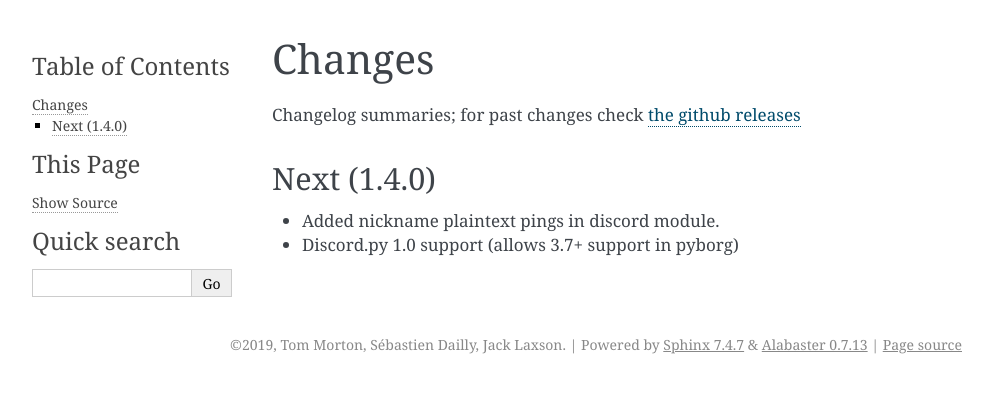
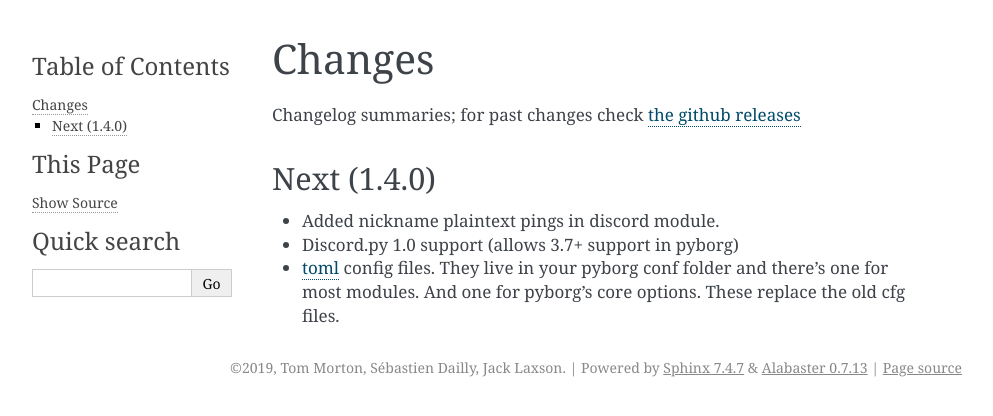
Before and after one commit to jrabbit/pyborg-1up, a Sphinx documentation site: the page built from docs/source/changes.rst, in a window 1280 px wide. Shown: the top 416 px of the page, without its empty margins (148-1141 px from the left). Built offline with Sphinx 7.4.7, drawn with Linux system fonts in a browser that asks for light colours.

Commit message:
discuss how conf files work now

```diff
--- a/docs/source/changes.rst
+++ b/docs/source/changes.rst
@@ -9,3 +9,4 @@ Next (1.4.0)
 
 - Added nickname plaintext pings in discord module.
 - Discord.py 1.0 support (allows 3.7+ support in pyborg)
+- `toml <https://github.com/toml-lang/toml>`_ config files. They live in your pyborg conf folder and there's one for most modules. And one for pyborg's core options. These replace the old cfg files.
```
